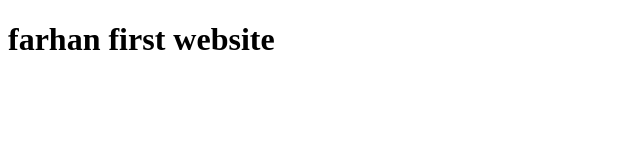
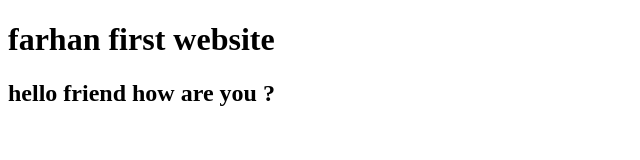
Before and after one commit to mdfarhanhossain/farhan-first-websit, a plain HTML site: page index b 3.html in a window 1280 px wide. Shown: the whole page, without its empty margins (0-640 px from the left). Drawn offline with Linux system fonts and the light colour scheme.

Commit message:
learned github

```diff
--- a/index b 3.html
+++ b/index b 3.html
@@ -7,5 +7,6 @@
 </head>
 <body>
     <h1>farhan first website</h1>
+    <h2>hello friend how are you ? </h2>
 </body>
 </html>
```
